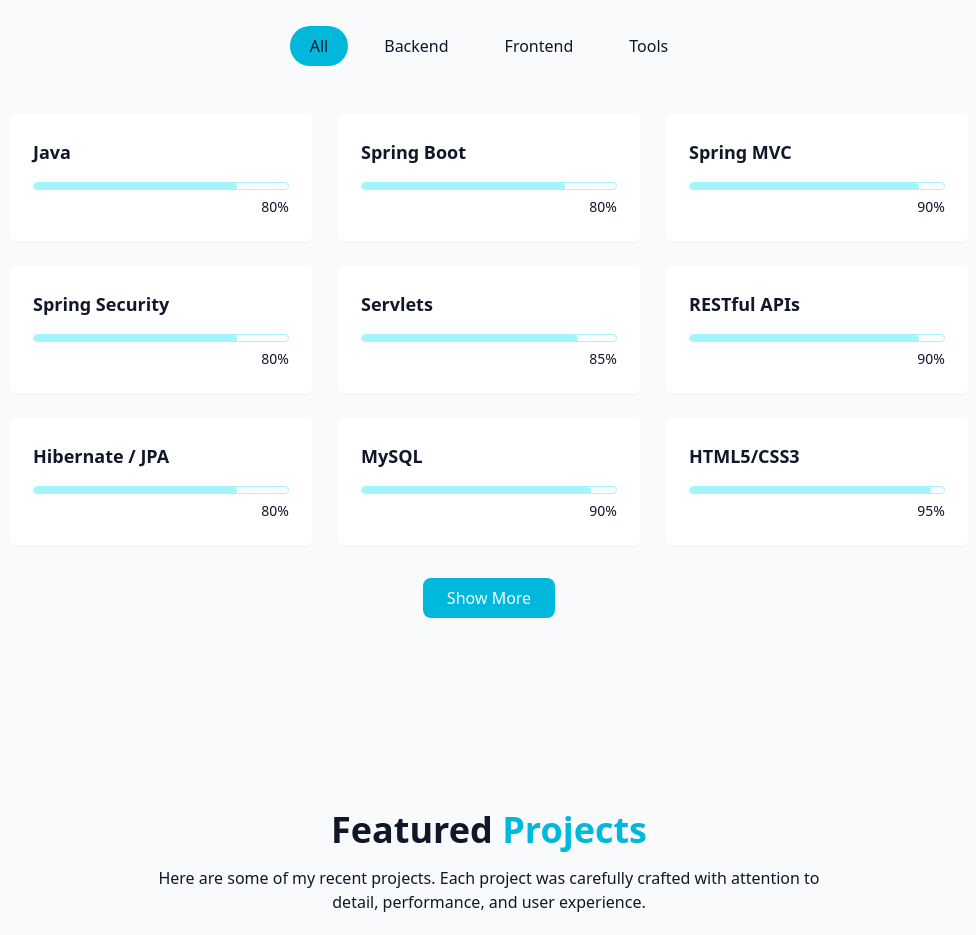
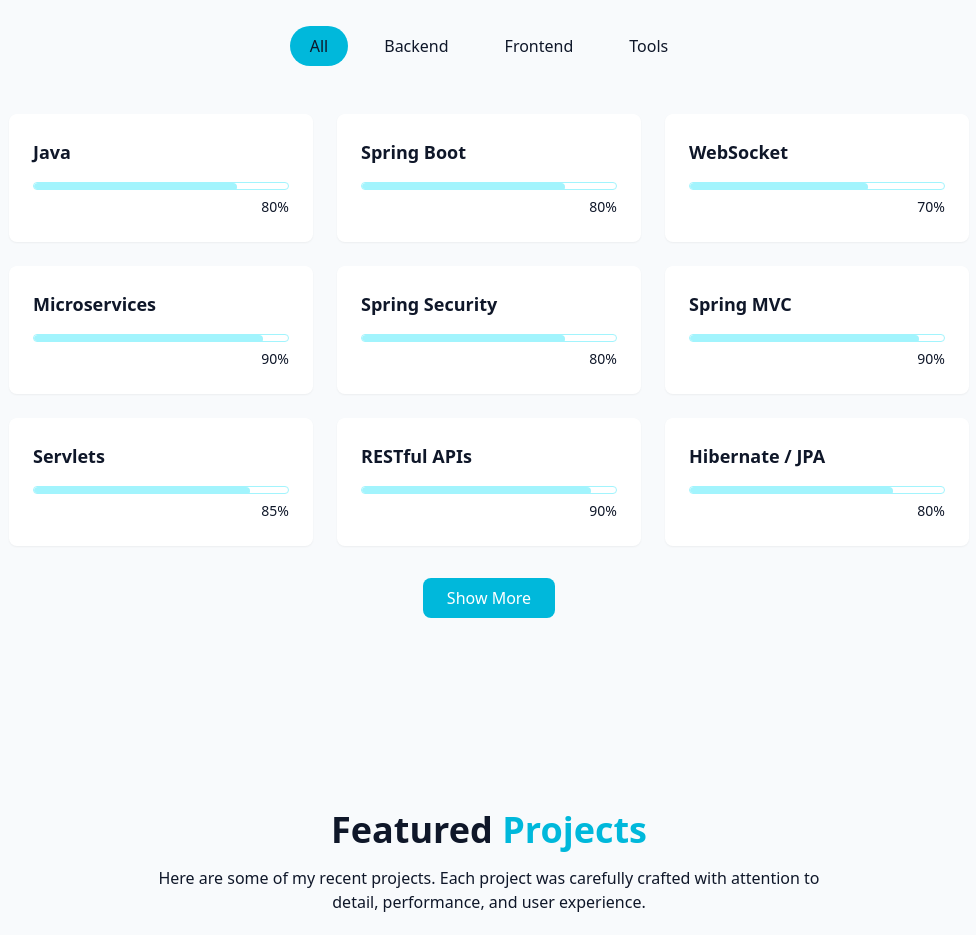
Before and after one commit to Debasis-Mohanty-Git/debasis_mohanty_portfolio, a React (Vite) app: page / in a window 1280 px wide. Shown: the part 1700-2635 px from the top of the page, without its empty margins (151-1127 px from the left). Built offline with nearby package versions, Linux system fonts and the light colour scheme; no server answers; the database is empty.

Commit message:
final commit

```diff
--- a/src/Components/Skills.jsx
+++ b/src/Components/Skills.jsx
@@ -4,8 +4,10 @@ import utils from '../lib/utils';
 const skills = [
   { name: "Java", level: 80, category: "backend" },
   { name: "Spring Boot", level: 80, category: "backend" },
+  { name: "WebSocket", level: 70, category: "backend" },
+  { name: "Microservices", level: 90, category: "backend" },
+  { name: "Spring Security", level: 80, category: "backend" },
   { name: "Spring MVC", level: 90, category: "backend" },
-  { name: "Spring Security", level: 80, category: "backend" },
   { name: "Servlets", level: 85, category: "backend" },
   { name: "RESTful APIs", level: 90, category: "backend" },
   { name: "Hibernate / JPA", level: 80, category: "backend" },
```
Also changed, not shown: src/Components/AboutMe.jsx (+10 -2 lines).
